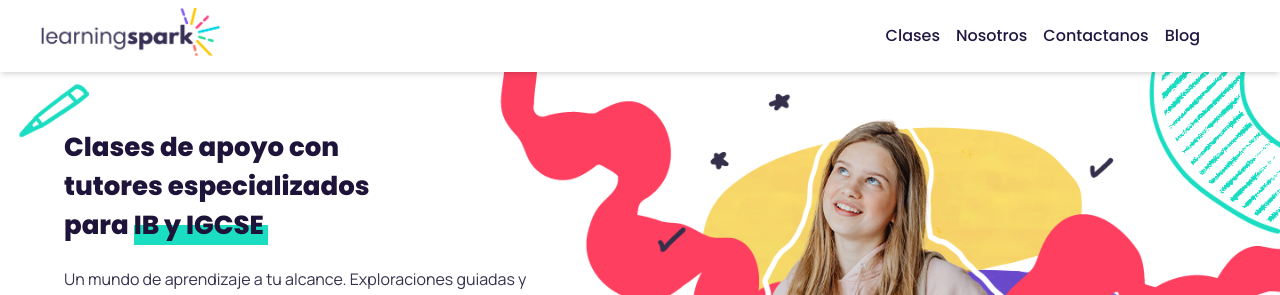
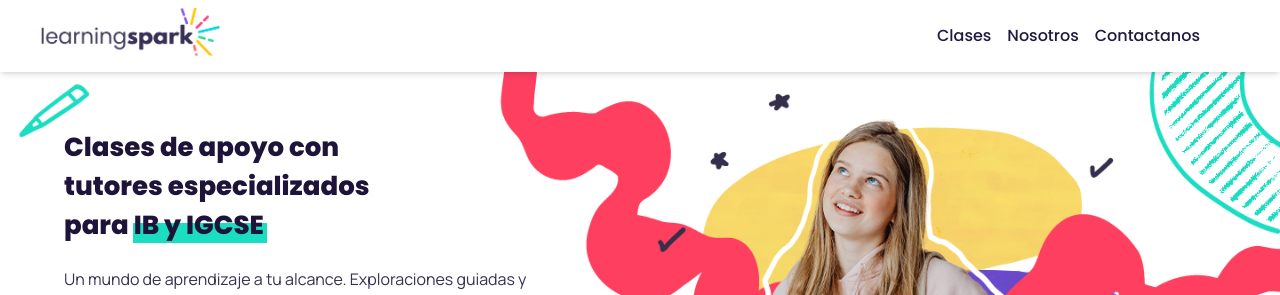
Before and after one commit to TomasSorgetti/learningSparks, a React (Create React App) app: page / in a window 1280 px wide. Shown: the top 295 px of the page. Built offline with nearby package versions, Linux system fonts and the light colour scheme; a web font is replaced by a local one.

Commit message:
:before corrections

```diff
--- a/src/components/About/About.jsx
+++ b/src/components/About/About.jsx
@@ -4,15 +4,16 @@ const About = () => {
   return (
     <section
       id="nosotros"
-      className="font-manrope mx-auto w-11/12 sm:w-9/12 lg:mt-20 lg:flex lg:gap-10 lg:w-10/12 lg:mb-10 xl:w-9/12 3xl:w-8/12">
+      className="font-manrope mx-auto w-11/12 sm:w-9/12 lg:mt-20 lg:flex lg:gap-10 lg:w-10/12 lg:mb-10 xl:w-9/12 3xl:w-8/12"
+    >
       <div className="w-11/12 mx-auto h-[3px] my-3 bg-gray-100 lg:hidden"></div>
       <img className="hidden lg:block" src={about} alt="about us" />
       <article>
         <span className="text-[14px] text-subTitleColor font-medium">
           ¿QUIÉNES SOMOS?
         </span>
-        <h3 className="font-poppins aboutTitle text-[26px] mb-5 font-extrabold text-left text-titleColor">
-          Sobre Learning Spark
+        <h3 className="font-poppins text-[26px] mb-5 font-extrabold text-left text-titleColor">
+          Sobre <span className="aboutTitle">Learning Spark</span>
         </h3>
         <img className="w-full lg:hidden" src={about} alt="about us" />
         <div className="flex flex-col gap-2 mt-6 leading-7">
--- a/src/components/Footer/Footer.jsx
+++ b/src/components/Footer/Footer.jsx
@@ -31,14 +31,18 @@ const Footer = () => {
           </div>
           <div className=" text-subTitleColor">
             <h5 className="text-[1.27rem] font-poppins font-semibold pb-6">
-              Company
+              Menú
             </h5>
             <ul className="flex flex-col gap-2">
-              <li>About us</li>
-              <li>Blog</li>
-              <li>Contact us</li>
-              <li>Pricing</li>
-              <li>Testimonials</li>
+              <li>
+                <a href="#clases">Clases</a>
+              </li>
+              <li>
+                <a href="#nosotros">Nosotros</a>
+              </li>
+              <li>
+                <a href="#contactanos">Contactanos</a>
+              </li>
             </ul>
           </div>
         </div>
--- a/src/components/Header/Header.jsx
+++ b/src/components/Header/Header.jsx
@@ -3,8 +3,9 @@ import header from "../../assets/desktop/header.png"
 const Header = () => {
   return (
     <section className="flex flex-col gap-8 items-center m-auto w-11/12 lg:w-full relative lg:h-[300px] lg:items-start lg:pl-10 lg:gap-5 lg:mb-30 xl:mb-80 xl:pl-16 2xl:pl-40 2xl:pt-11 2xl:mb-96">
-      <h1 className="font-poppins title text-[26px] font-extrabold text-center text-titleColor sm:w-10/12 lg:text-left lg:w-[360px]">
-        Clases de apoyo con tutores especializados para IB y IGCSE
+      <h1 className="font-poppins text-[26px] font-extrabold text-center text-titleColor sm:w-10/12 lg:text-left lg:w-[360px]">
+        Clases de apoyo con tutores especializados para{" "}
+        <span className="title">IB y IGCSE</span>
       </h1>
       <p className="font-manrope text-center text-[16px] text-textColor leading-7 sm:w-10/12 lg:text-left lg:w-[500px]">
         Un mundo de aprendizaje a tu alcance. Exploraciones guiadas y
--- a/src/components/Navigation/Navigation.jsx
+++ b/src/components/Navigation/Navigation.jsx
@@ -17,11 +17,6 @@ const Navigation = () => {
       id: 3,
       label: "Contactanos",
       route:"#contactanos",
-    },
-    {
-      id: 4,
-      label: "Blog",
-      route:"blog",
     },
   ]
   const handleClick = () => {
--- a/src/index.css
+++ b/src/index.css
@@ -11,7 +11,7 @@
     content: "";
     position: absolute;
     bottom: 0;
-    right: 54px;
+    right: -3px;
     width: 134px;
     height: 20px;
     z-index: -1;
@@ -24,7 +24,7 @@
     content: "";
     position: absolute;
     bottom: 0;
-    right: 20px;
+    right: -5px;
     width: 210px;
     height: 20px;
     z-index: -1;
@@ -43,27 +43,20 @@
 }
 
 
-@media (min-width: 640px) {
+/* @media (min-width: 640px) {
     .title::before{
-        right: 38px;
+
     }
     .aboutTitle::before {
         right: 190px;
     }
 }
 @media (min-width: 768px) {
-    .title::before {
-        right: 190px;
-    }
-
     .aboutTitle::before {
         right: 284px;
     }
 }
 @media (min-width: 1024px){
-    .title::before{
-        right: 156px;
-    }
     .aboutTitle::before {
         right: 132px;
     }
@@ -87,4 +80,4 @@
     .aboutTitle::before {
             right: 614px;
         }
-}
+} */
```
Also changed, not shown: src/assets/desktop/fondo.png (added).
